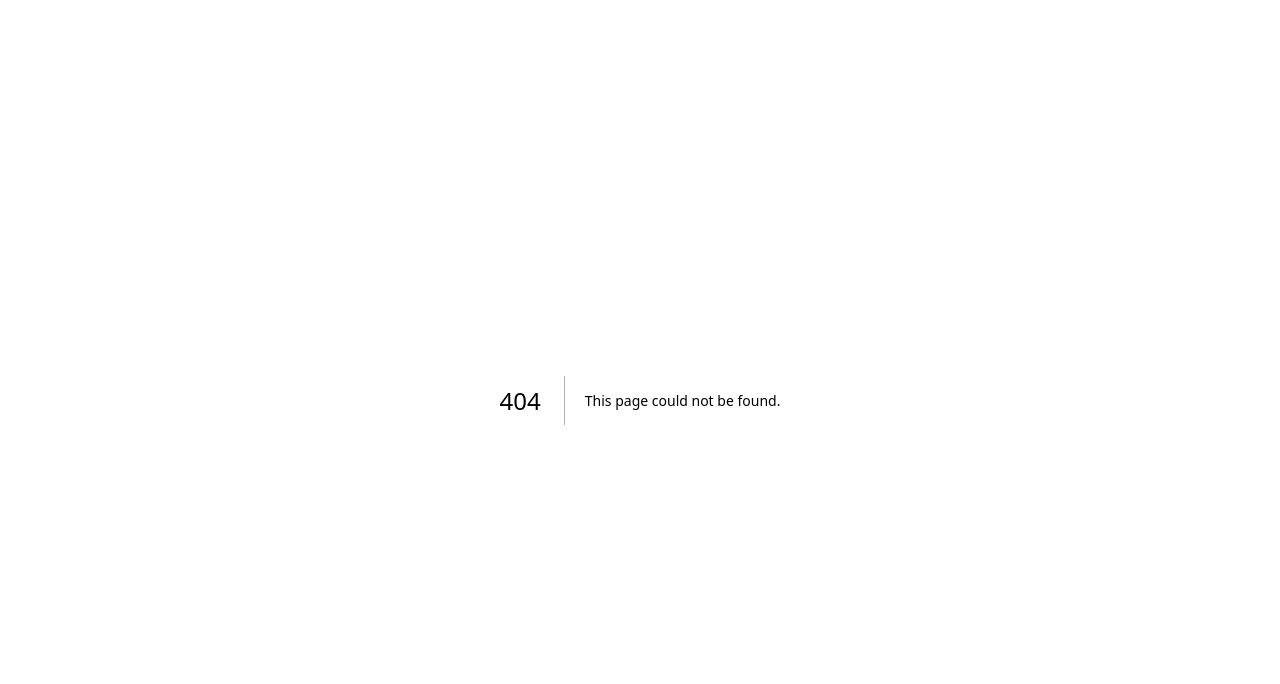
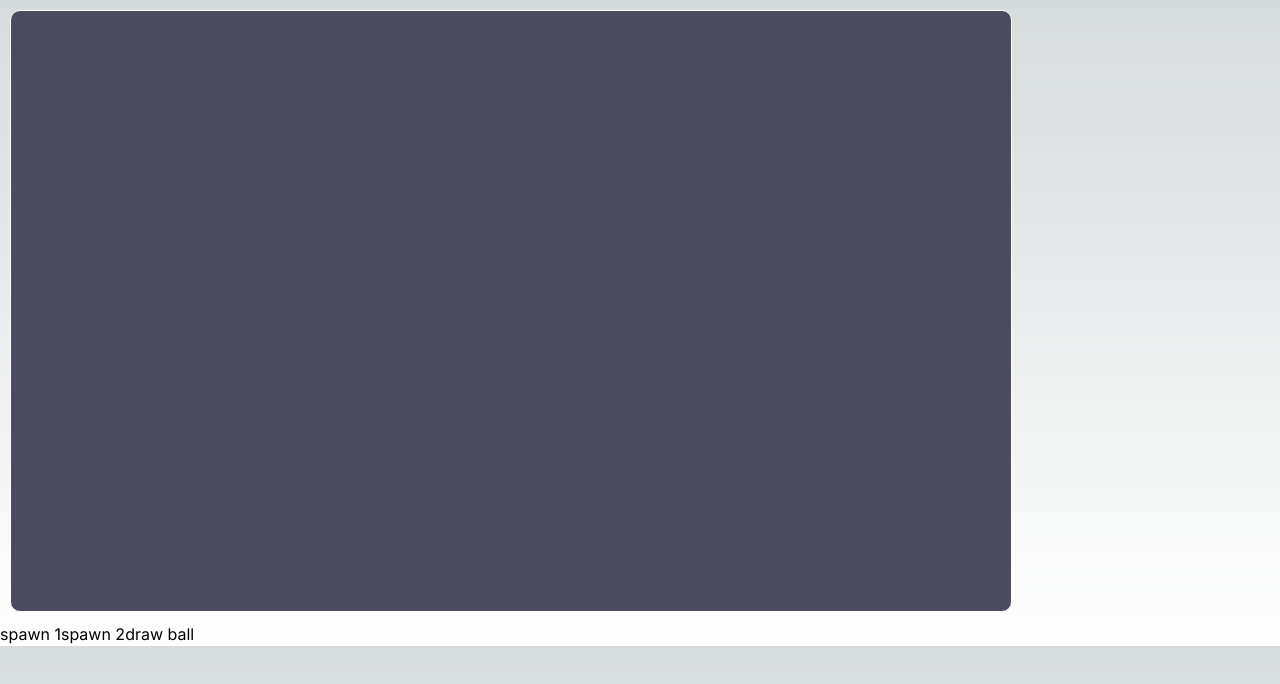
Before and after one commit to rikdgd/Pong-frontend, a Next.js app: page /pong in a window 1280 px wide. Before the commit this address had no page. Shown: the top 684 px of the page. Built offline with nearby package versions, Linux system fonts and the light colour scheme.

Commit message:
add game field to display the pong game

```diff
--- /dev/null
+++ b/src/app/pong/page.tsx
@@ -0,0 +1,9 @@
+import GameField from "@/components/PongGame/GameField";
+
+export default function Pong() {
+    return (
+        <div>
+            <GameField/>
+        </div>
+    );
+}
--- /dev/null
+++ b/src/components/PongGame/GameField.css
@@ -0,0 +1,6 @@
+.GameField {
+    background-color: rgb(76, 76, 94);
+    margin: 10px;
+    border: 1px solid white;
+    border-radius: 10px;
+}
--- /dev/null
+++ b/src/components/PongGame/GameField.tsx
@@ -0,0 +1,67 @@
+'use client'
+
+import './GameField.css';
+
+
+
+export default function GameField() {
+
+    const drawPongBall = () => {
+        const canvas = document.getElementById('GameField') as HTMLCanvasElement;
+        const ctx = canvas.getContext('2d');
+
+        if (!ctx) {
+            alert('Could not find pong canvas!');
+            return;
+        }
+
+        ctx.beginPath();
+        ctx.arc(canvas.width/2, canvas.height/2, 3, 0, 2 * Math.PI);
+        ctx.fillStyle = 'white';
+        ctx.fill();
+    }
+
+    const drawPlayer = (isPlayer1: boolean, position: number) => {
+        const canvas = document.getElementById('GameField') as HTMLCanvasElement;
+        const ctx = canvas.getContext('2d');
+
+        const playerXPosition = isPlayer1 ? canvas.width / 8 : canvas.width * 7 / 8;
+
+        if (!ctx) {
+            alert('Could not find pong canvas!');
+            return;
+        }
+
+        ctx.beginPath();
+        ctx.fillStyle = 'white';
+        ctx.fillRect(playerXPosition, position, 10, 50);
+        ctx.fill();
+    }
+
+    const handleKeyDown = (event: KeyboardEvent) => {
+        switch(event.key) {
+            case 'ArrowUp':
+                console.log('arrow up');
+                break;
+            case 'ArrowDown':
+                console.log('arrow down');
+                break;
+            default:
+                console.log('not arrown up or down...');
+                break;
+        }
+    }
+
+
+    return (
+        <div>
+            <canvas className='GameField' id='GameField' width='1000' height='600'>
+
+            </canvas>
+            <button onClick={() => drawPlayer(true, 30)}>spawn 1</button>
+            <button onClick={() => drawPlayer(false, 60)}>spawn 2</button>
+            <button onClick={() => drawPongBall()}>draw ball</button>
+
+        </div>
+    );
+}
```
